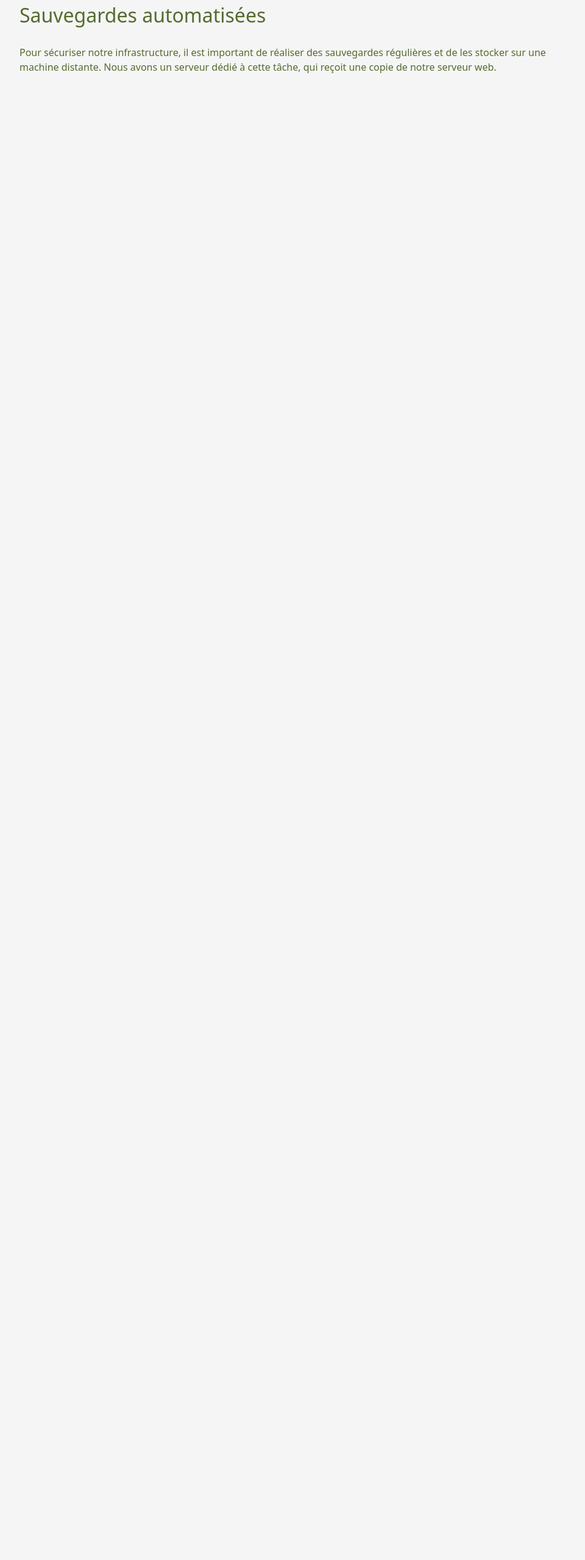
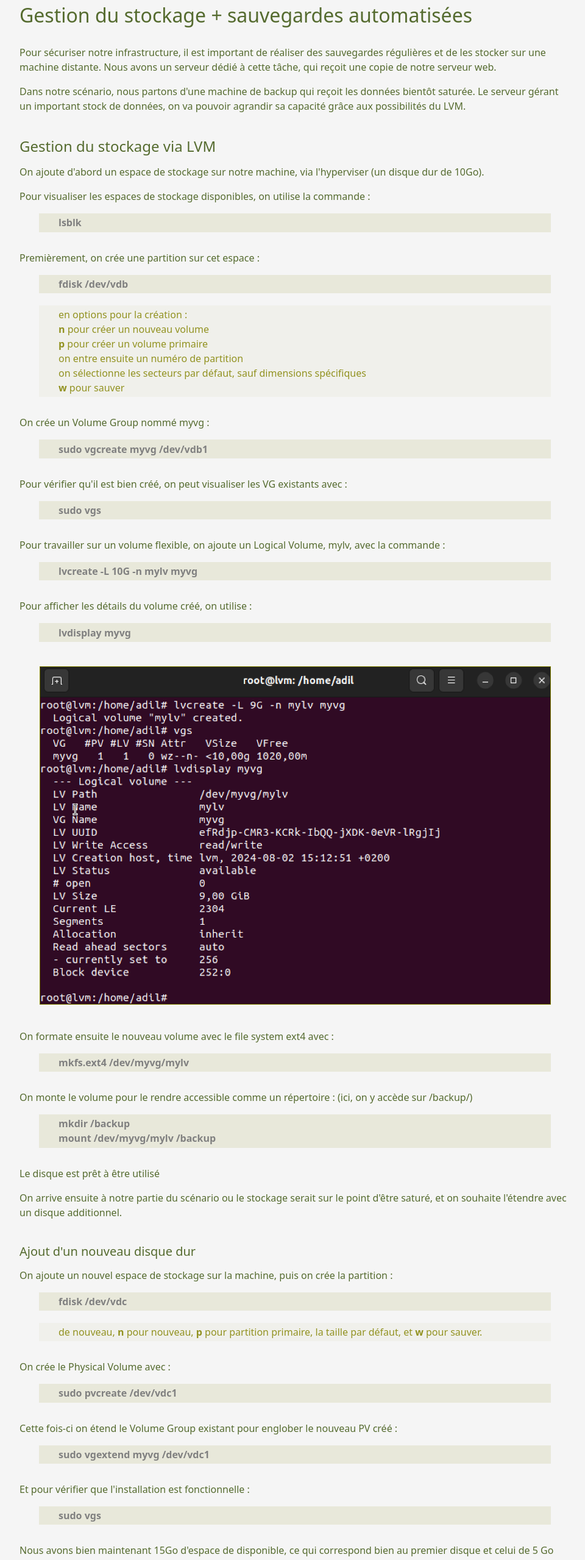
Before and after one commit to GitMalice/startReact, a React (Vite) app: page /backup in a window 1280 px wide. Shown: the part 140-2699 px from the top of the page at 61% size, without its empty margins (156-1116 px from the left). Before the commit the page ends 800 px from the top, so only its background shows below. Built offline with nearby package versions, Linux system fonts and the light colour scheme.

Commit message:
add the backup section

```diff
--- a/src/App.css
+++ b/src/App.css
@@ -37,7 +37,7 @@
 
 .code {
   margin: 0 2rem;
-  margin-bottom: 40px;
+  margin-bottom: 30px;
   padding: 0.2rem 2rem;
   color: grey;
   font-weight: 700;
@@ -46,6 +46,8 @@
 
 .code_expl {
   margin: 0 2rem;
+  margin-top: -10px;
+  margin-bottom: 30px;
   padding: 0.2rem 2rem;
   color: rgb(146, 146, 33);
   background-color: rgba(128, 128, 0, 0.041);
--- a/src/components/Apache.tsx
+++ b/src/components/Apache.tsx
@@ -25,27 +25,21 @@ const Apache = () => {
       </p>
       <p className="code_expl">
         <b>openssl req</b> est la commande pour générer une signature de
-        certificat (CSR).
-      </p>
-      <p className="code_expl">
+        certificat (CSR). <br />
         <b>-x509</b> indique de créer un certificat auto-signé plutôt qu'une
         demande de signature (utilisé pour les environnements de test ou en
         interne).
-      </p>
-      <p className="code_expl">
+        <br />
         <b>-nodes, pour "no DES" (Data Encryption Standard)</b> indique que la
         clé privée ne sera pas protégée par un mot de passe - pratique pour les
         redémarrages automatiques sans intervention humaine mais moins sécurisé.
-      </p>
-      <p className="code_expl">
+        <br />
         <b>-days 365</b> indique la durée de validité du certificats en jours,
         soit une année.
-      </p>
-      <p className="code_expl">
+        <br />
         <b>-newkey rsa:2048</b> indique de générer une nouvelle clé privée RSA
         de 2048 bits en parallèle du certificat.
-      </p>
-      <p className="code_expl">
+        <br />
         <b>-keyout et -out</b> indiquent respectivement les chemins des fichiers
         des clé et certificats générés.
       </p>
--- a/src/components/Backup.tsx
+++ b/src/components/Backup.tsx
@@ -1,17 +1,106 @@
 import React from "react";
-import GitLabStart from "../assets/gitlab/capture-1ere-co-gitlab.png";
-import GitLabDashboard from "../assets/gitlab/dashboard-gitlab.png";
+import LVMsc from "../assets/backup/Capture-LVM.png";
 
 const Backup = () => {
   return (
     <div>
-      <h2 className="etape">Sauvegardes automatisées</h2>
+      <h2 className="etape">Gestion du stockage + sauvegardes automatisées</h2>
       <p>
         Pour sécuriser notre infrastructure, il est important de réaliser des
         sauvegardes régulières et de les stocker sur une machine distante. Nous
         avons un serveur dédié à cette tâche, qui reçoit une copie de notre
         serveur web.
       </p>
+      <p>
+        Dans notre scénario, nous partons d'une machine de backup qui reçoit les
+        données bientôt saturée. Le serveur gérant un important stock de
+        données, on va pouvoir agrandir sa capacité grâce aux possibilités du
+        LVM.
+      </p>
+      <h4 className="sous-titre">Gestion du stockage via LVM</h4>
+      <p>
+        On ajoute d'abord un espace de stockage sur notre machine, via
+        l'hyperviser (un disque dur de 10Go).
+      </p>
+      <p>
+        Pour visualiser les espaces de stockage disponibles, on utilise la
+        commande :
+      </p>
+      <p className="code">lsblk</p>
+      <p>Premièrement, on crée une partition sur cet espace :</p>
+      <p className="code">fdisk /dev/vdb</p>
+      <p className="code_expl">
+        en options pour la création :<br />
+        <b>n</b> pour créer un nouveau volume
+        <br />
+        <b>p</b> pour créer un volume primaire
+        <br />
+        on entre ensuite un numéro de partition
+        <br />
+        on sélectionne les secteurs par défaut, sauf dimensions spécifiques
+        <br />
+        <b>w</b> pour sauver
+      </p>
+      <p>On crée un Volume Group nommé myvg :</p>
+      <p className="code">sudo vgcreate myvg /dev/vdb1</p>
+      <p>
+        Pour vérifier qu'il est bien créé, on peut visualiser les VG existants
+        avec :
+      </p>
+      <p className="code">sudo vgs</p>
+      <p>
+        Pour travailler sur un volume flexible, on ajoute un Logical Volume,
+        mylv, avec la commande :
+      </p>
+      <p className="code">lvcreate -L 10G -n mylv myvg</p>
+      <p>Pour afficher les détails du volume créé, on utilise :</p>
+      <p className="code">lvdisplay myvg</p>
+      <div className="screenshot">
+        <img className="sc-img" src={LVMsc} alt="code de déploiement apache" />
+      </div>
+      <p>
+        On formate ensuite le nouveau volume avec le file system ext4 avec :
+      </p>
+      <p className="code">mkfs.ext4 /dev/myvg/mylv</p>
+      <p>
+        On monte le volume pour le rendre accessible comme un répertoire : (ici,
+        on y accède sur /backup/)
+      </p>
+      <p className="code">
+        mkdir /backup
+        <br />
+        mount /dev/myvg/mylv /backup
+      </p>
+      <p>Le disque est prêt à être utilisé</p>
+      <p>
+        On arrive ensuite à notre partie du scénario ou le stockage serait sur
+        le point d'être saturé, et on souhaite l'étendre avec un disque
+        additionnel.
+      </p>
+      <h5 className="sous-titre">Ajout d'un nouveau disque dur</h5>
+      <p>
+        On ajoute un nouvel espace de stockage sur la machine, puis on crée la
+        partition :
+      </p>
+      <p className="code">fdisk /dev/vdc</p>
+      <p className="code_expl">
+        de nouveau, <b>n</b> pour nouveau, <b>p</b> pour partition primaire, la
+        taille par défaut, et <b>w</b> pour sauver.
+      </p>
+      <p>On crée le Physical Volume avec :</p>
+      <p className="code">sudo pvcreate /dev/vdc1</p>
+      <p>
+        Cette fois-ci on étend le Volume Group existant pour englober le nouveau
+        PV créé :
+      </p>
+      <p className="code">sudo vgextend myvg /dev/vdc1</p>
+      <p>Et pour vérifier que l'installation est fonctionnelle :</p>
+      <p className="code">sudo vgs</p>
+      <p>
+        Nous avons bien maintenant 15Go d'espace de disponible, ce qui
+        correspond bien au premier disque et celui de 5 Go ajouté ensuite.
+        SUCCESS !!!
+      </p>
     </div>
   );
 };
```
Also changed, not shown: src/assets/backup/Capture-LVM.png (added).
